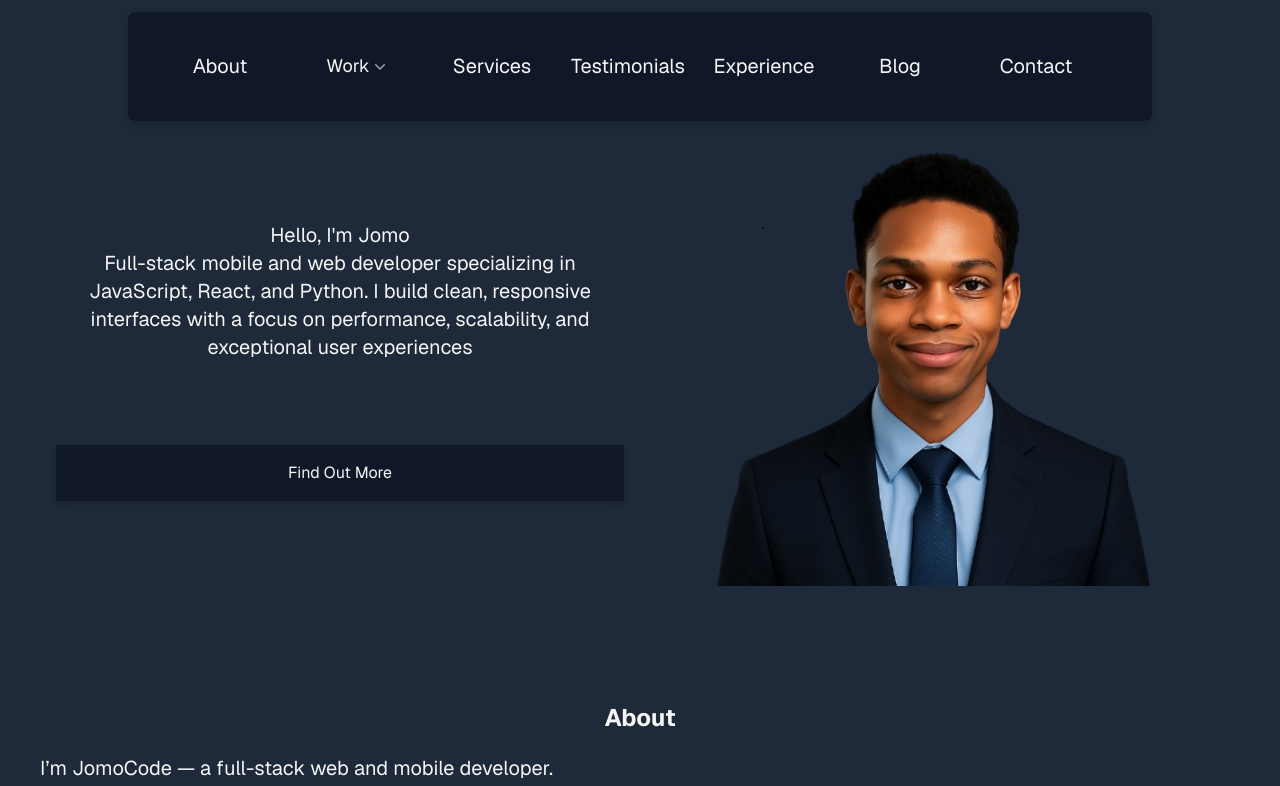
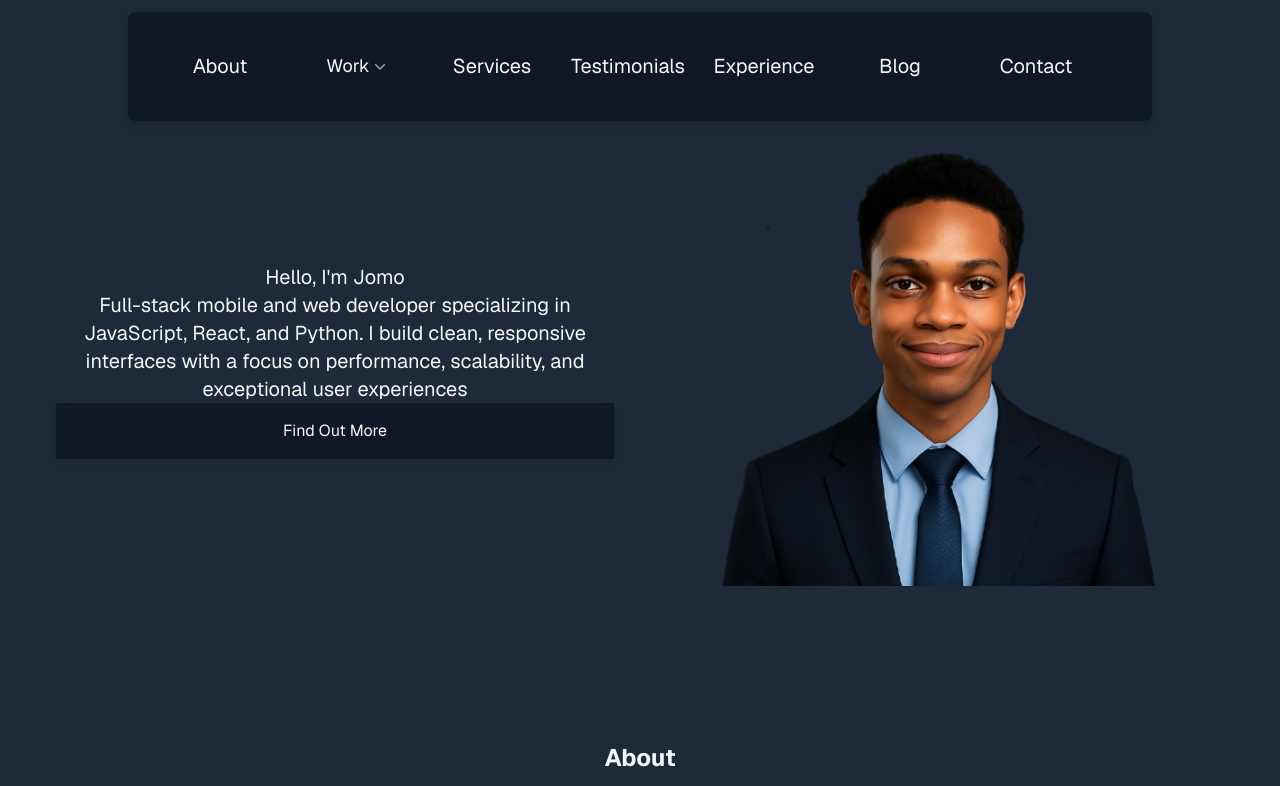
Before and after one commit to jomoCode/Web-portfolio, a Next.js app: page / in a window 1280 px wide. Shown: the top 786 px of the page. Built offline with nearby package versions, Linux system fonts and the light colour scheme.

Commit message:
(sideByside)- fix all screens alignment

```diff
--- a/src/components/side_by_side_section.tsx
+++ b/src/components/side_by_side_section.tsx
@@ -8,7 +8,7 @@ const  SideBySideSection= ({
   right?: ReactNode;
 }) => {
   return (
-    <div className="flex flex-col md:flex-row w-screen h-auto px-10 py-0 items-stretch">
+    <div className="flex flex-col md:flex-row w-full h-auto gap-5 justify-center items-center mb-10">
       <div className="w-full md:w-1/2 flex-1 overflow-auto">{left}</div>
       <div className="w-full md:w-1/2 flex-1 overflow-auto">{right}</div>
     </div>
```
